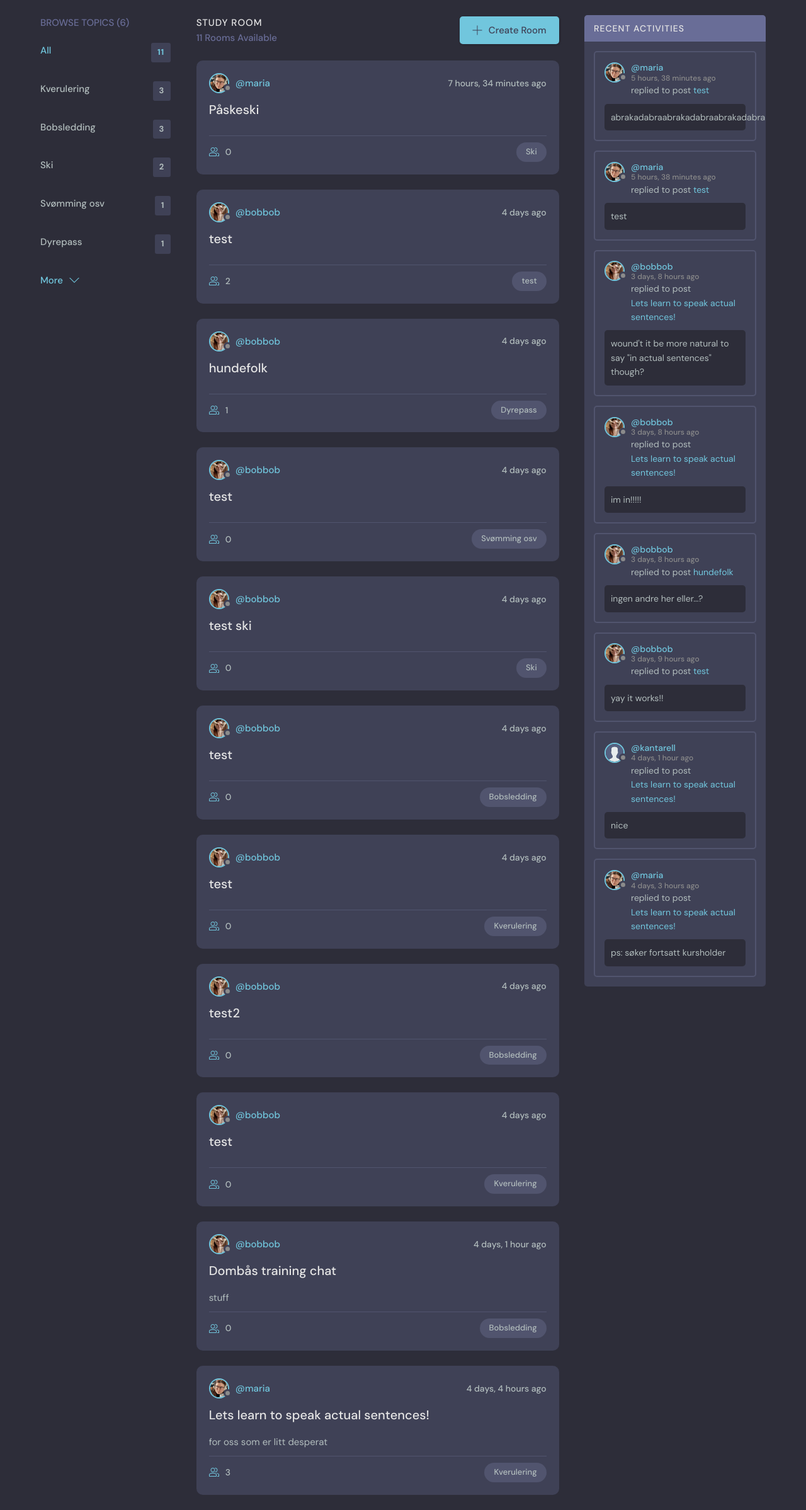
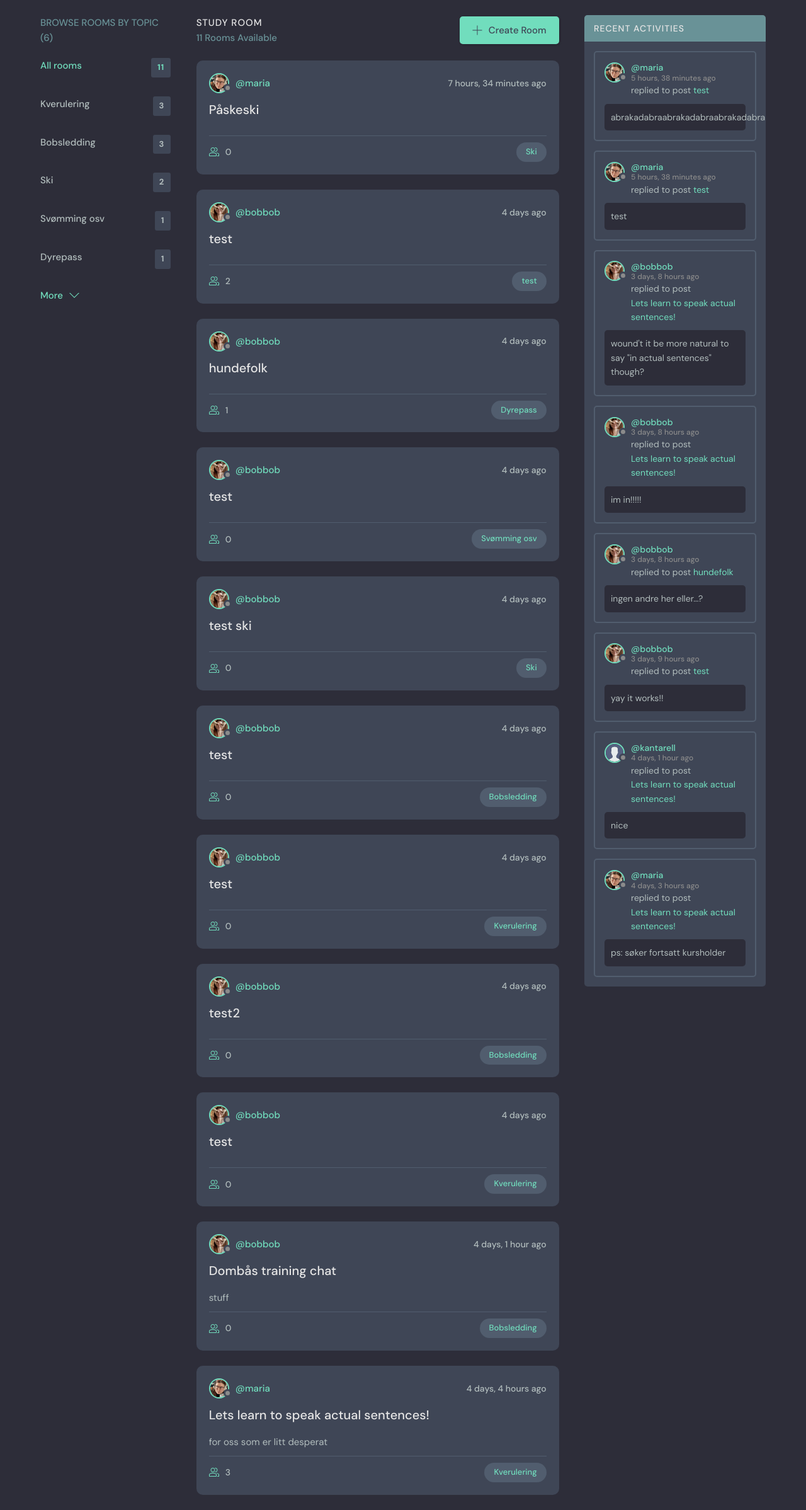
Before and after one commit to mariivaa/hobbymeets, a Django app: page / in a window 1280 px wide. Shown: the part 76-2473 px from the top of the page at 63% size. Run offline with Django 4.2, Linux system fonts and the light colour scheme; data comes from the database, SQL or seed files in the repository; both versions use the stored data as it was after the commit.

Commit message:
Add context processor to make some vars acessible by all templates. Fix room/topic count bug. Change color scheme.

```diff
--- /dev/null
+++ b/base/context_processors.py
@@ -0,0 +1,10 @@
+from .models import Topic, Room
+
+#ontext that is available to all templates, added path in settings.py
+def globalVars(request):
+    topics = Topic.objects.all()
+    top_topics = Topic.objects.all()[0:5] #lazy way of making above request work in the template:))
+    total_room_count = Room.objects.all().count()
+
+    context = {'topics': topics, 'total_room_count': total_room_count, 'top_topics': top_topics}
+    return context
--- a/base/templates/base/activity_component.html
+++ b/base/templates/base/activity_component.html
@@ -29,7 +29,7 @@
         {% endif %}
       </div>
       <div class="activities__boxContent">
-        <p>replied to post <a href="% url 'room' message.room.id %">{{message.room}}</a></p>
+        <p>replied to post <a href="{% url 'room' message.room.id %}">{{message.room}}</a></p> <!--TODO: fix this so that you can click the link.... OBS!!! Same in mobile version-->
         <div class="activities__boxRoomContent">
           {{message.body}}
         </div>
--- a/base/templates/base/feed_component.html
+++ b/base/templates/base/feed_component.html
@@ -37,7 +37,7 @@
         </svg>
         {{room.participants.all.count}}
       </a>
-      <p class="roomListRoom__topic">{{room.topic.name}}</p>
+      <a href="{% url 'home' %}?q={{room.topic.name}}"><p class="roomListRoom__topic">{{room.topic.name}}</p></a>
     </div>
 </div>
 {% endfor %}
--- a/base/templates/base/room.html
+++ b/base/templates/base/room.html
@@ -75,11 +75,11 @@
               <div class="room__details">
                 {{room.description}}
               </div>
-              <span class="room__topics">{{room.topic}}</span>
+              <a href="{% url 'home' %}?q={{room.topic.name}}"><span class="room__topics">{{room.topic}}</span></a>
             </div>
             <div class="room__conversation">
               <div class="threads scroll">
-                {% for message in room_messages%} <!--room_message var from room view-->
+                {% for message in room_messages %} <!--room_message var from room view-->
                 <div class="thread">
                   <div class="thread__top">
                     <div class="thread__author">
--- a/base/templates/base/topics.html
+++ b/base/templates/base/topics.html
@@ -14,7 +14,7 @@
                   ></path>
                 </svg>
               </a>
-              <h3>Browse Topics</h3>
+              <h3>Browse Rooms by Topic <span>({{topics.count}})</span></h3>
             </div>
           </div>
 
@@ -33,7 +33,7 @@
 
             <ul class="topics__list">
               <li>
-                <a href="{% url 'topics' %}" class="active">All <span>{{topics.count}}</span></a>
+                <a href="{% url 'topics' %}" class="active">All rooms <span>{{total_room_count}}</span></a>
               </li>
               {% for topic in topics %}
               <li>
--- a/base/templates/base/topics_component.html
+++ b/base/templates/base/topics_component.html
@@ -1,10 +1,11 @@
+
 <div class="topics">
     <div class="topics__header">
-      <h2>Browse Topics <span>({{topics.count}})</span></h2>
+      <h2>Browse Rooms by Topic <span>({{topics.count}})</span></h2>
     </div>
     <ul class="topics__list">
       <li>
-        <a href="/" class="active">All <span>{{total_room_count}}</span></a> <!--TODO: change this to room_count? (but then you have to fix the bug where it changes depending on what you click on, eg. profile page, topic, etc.) -->
+        <a href="/" class="active">All rooms <span>{{total_room_count}}</span></a>
       </li>
       {% for topic in top_topics %} <!--loop through the top topics and add each topic w/link to sidebar.--> <!--TODO: figure out if you can just loop through all topics and make the for loop conditional to top five:)))-->
       <li>
--- a/base/views.py
+++ b/base/views.py
@@ -80,14 +80,11 @@ def home(request):
         Q(name__icontains=q) | #topic__name, name, description are all keywords of filter, not of Room model. topic__name is a composite keyword that goes into the parent function
         Q(description__icontains=q)
         )
-    topics = Topic.objects.all()#TODO: fix this so that the most popular topics appear first? Also, [0:5] at the end only retrieves first 5
-    top_topics = Topic.objects.all()[0:5] #lazy way of making this work in the template:))
     room_count = rooms.count() #faster than len() method
-    total_room_count = Room.objects.all().count()
     room_messages = Message.objects.filter(Q(room__topic__name__icontains=q))
 
-    context = {'rooms': rooms, 'topics': topics, 'top_topics': top_topics, 'room_count': room_count,
-                'room_messages': room_messages, 'total_room_count': total_room_count}
+    context = {'rooms': rooms, 'room_count': room_count,
+                'room_messages': room_messages}
     return render(request, 'base/home.html', context)
 
 def room(request, pk):
@@ -112,14 +109,12 @@ def userProfile(request, pk):
     user = User.objects.get(id=pk)
     rooms = user.room_set.all() #_set gets relevant rooms through reverse relation from user intance
     room_messages = user.message_set.all()
-    topics =  Topic.objects.all()
-    context = {'user': user, 'rooms': rooms, 'room_messages': room_messages, 'topics': topics}
+    context = {'user': user, 'rooms': rooms, 'room_messages': room_messages}
     return render(request, 'base/profile.html', context)
 
 @login_required(login_url='login') #redirects unauthorized users to the login page
 def createRoom(request):
     form = RoomForm()
-    topics = Topic.objects.all()
     if request.method == 'POST':
         topic_name = request.POST.get('topic')
         topic, created = Topic.objects.get_or_create(name=topic_name) #figure out why you even need created??
@@ -131,7 +126,7 @@ def createRoom(request):
         description=request.POST.get('description')#passed from the form
         )
         return redirect('home') #redirects user to homepage after submitting form
-    context = {'form': form, 'topics': topics}
+    context = {'form': form}
     return render(request, 'base/room_form.html', context)
 
 
@@ -139,7 +134,6 @@ def createRoom(request):
 def updateRoom(request, pk):
     room = Room.objects.get(id=pk)
     form = RoomForm(instance=room)
-    topics = Topic.objects.all()
     #give feedback to unauthorized users:
     if request.user != room.host:
         return HttpResponse('Få dæ vækk ditt håratt spøkels, du e itj vælkommen hær!')
@@ -152,7 +146,7 @@ def updateRoom(request, pk):
         room.description = request.POST.get('description')
         room.save()
         return redirect('home')
-    context = {'form': form, 'topics': topics, 'room': room}
+    context = {'form': form, 'room': room}
     return render(request, 'base/room_form.html', context)
 
 
@@ -200,7 +194,7 @@ def updateUser(request):
 
 def topicsPage(request):
     q = request.GET.get('q') if request.GET.get('q') != None else ''
-    topics  =Topic.objects.filter(name__icontains=q)
+    topics = Topic.objects.filter(name__icontains=q)
     return render(request, 'base/topics.html', {'topics': topics})
 
 
--- a/hobbymeets/settings.py
+++ b/hobbymeets/settings.py
@@ -72,6 +72,7 @@ TEMPLATES = [
                 'django.template.context_processors.request',
                 'django.contrib.auth.context_processors.auth',
                 'django.contrib.messages.context_processors.messages',
+                'base.context_processors.globalVars', #added so that certain vars are passed as additional context to all templates.
             ],
         },
     },
--- a/static/styles/style.css
+++ b/static/styles/style.css
@@ -1,11 +1,11 @@
 @import url("https://fonts.googleapis.com/css2?family=DM+Sans:wght@400;500;700&display=swap");
 
 :root {
-  --color-main: #71c6dd;
+  --color-main: #71ddbd;
   --color-main-light: #e1f6fb;
-  --color-dark: #3f4156;
-  --color-dark-medium: #51546e;
-  --color-dark-light: #696d97;
+  --color-dark: #3f4656;
+  --color-dark-medium: #515d6e;
+  --color-dark-light: #699297;
   --color-light: #e5e5e5;
   --color-gray: #8b8b8b;
   --color-light-gray: #b2bdbd;
```
Also changed, not shown: base/templates/base/profile.html (line endings or trailing spaces), db.sqlite3, static/images/Screenshot_2023-04-03_at_13.47.17.png (added).
